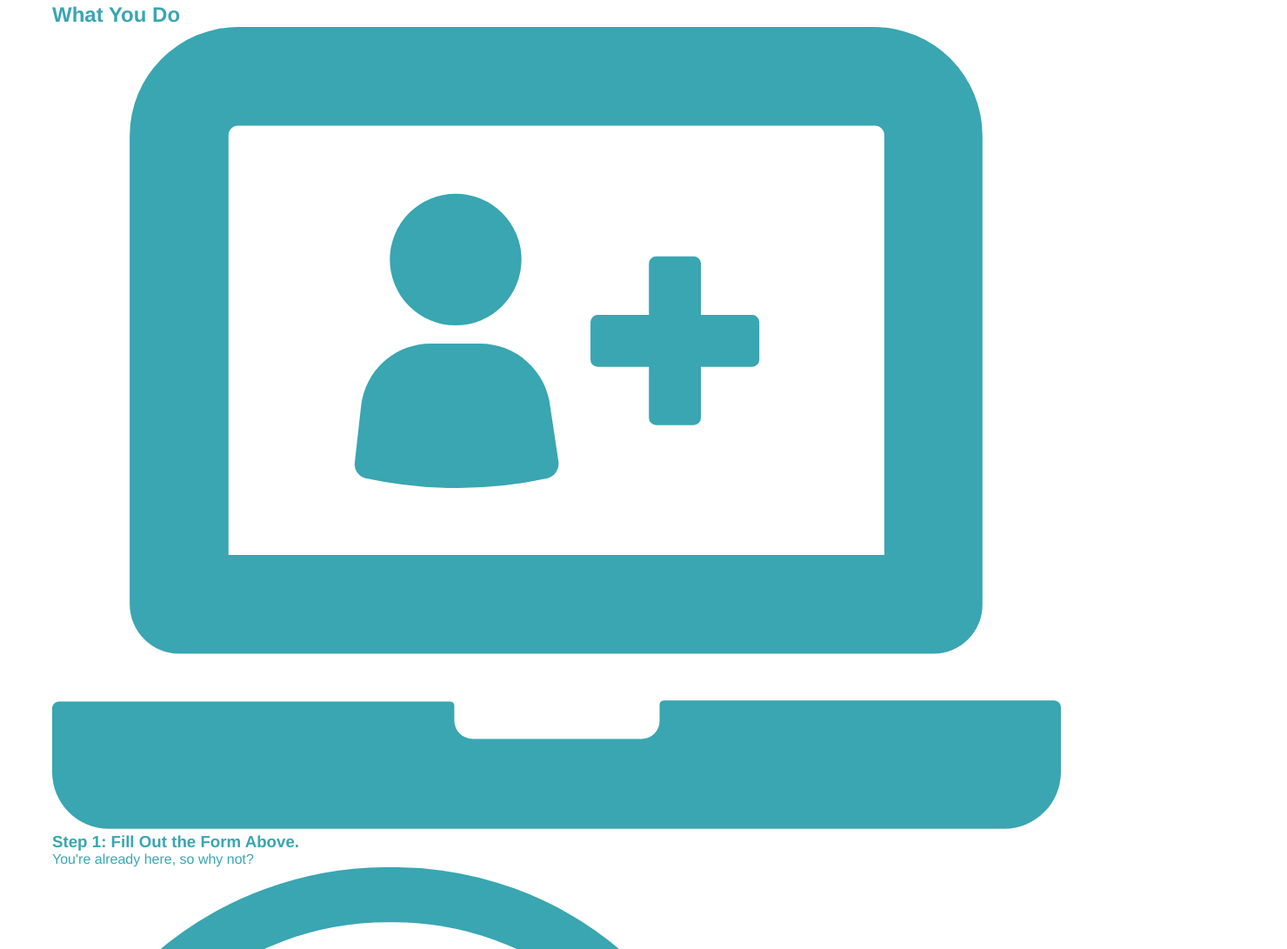
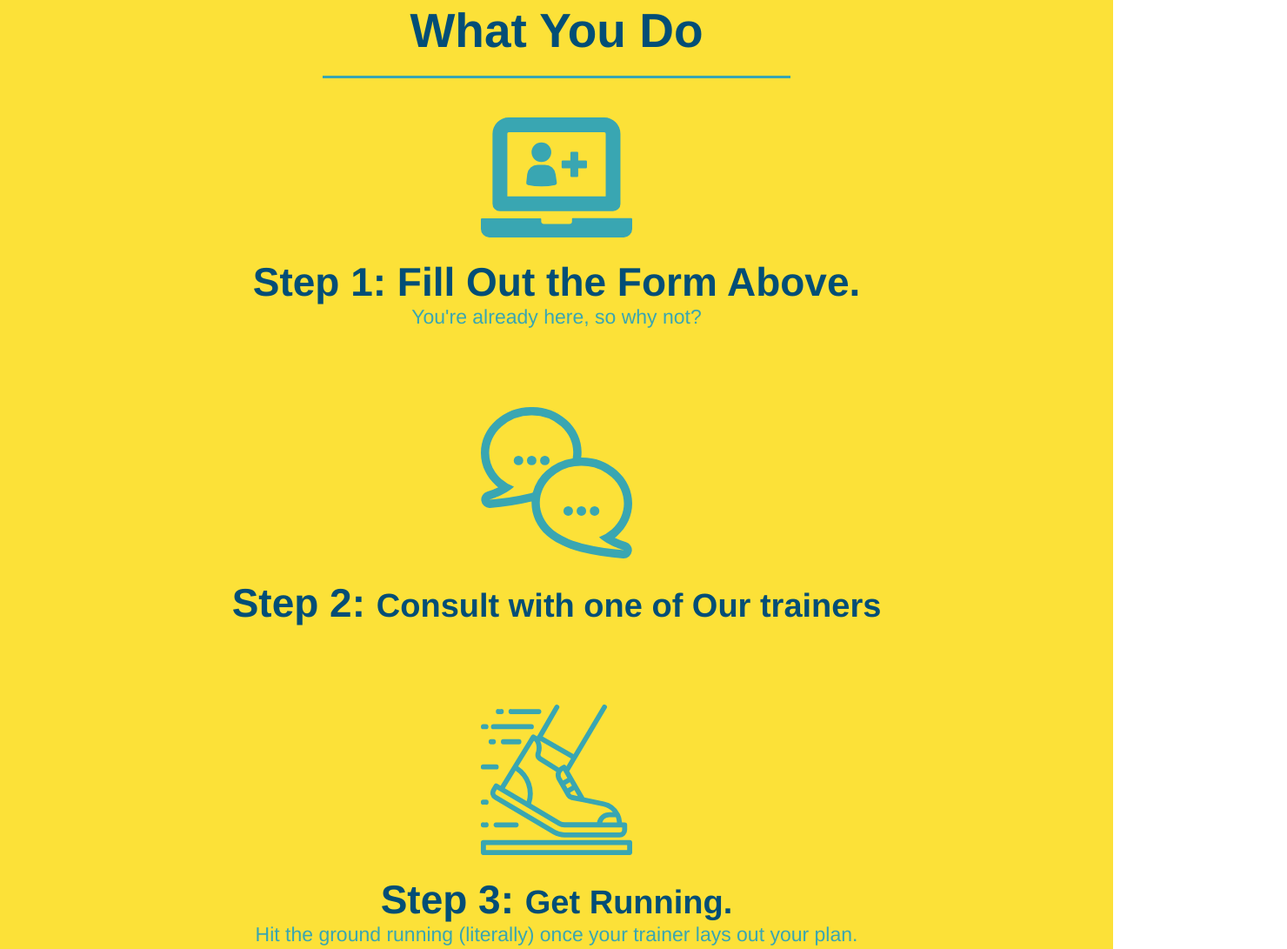
Before and after one commit to uwlryoung/run-buddy, a plain HTML site: page index.html in a window 1280 px wide. Shown: the part 1237-2328 px from the top of the page at 87% size, 1480 px wide, since content can reach past the window. Drawn offline with Linux system fonts and the light colour scheme.

Commit message:
style what you do section

```diff
--- a/assets/css/style.css
+++ b/assets/css/style.css
@@ -102,16 +102,6 @@ header nav ul li a {
   text-align: center;
 }
 
-.intro h2 {
-  font-size: 55px;
-  color: #024e76;
-  margin-bottom: 35px;
-  padding: 0 100px 20px 100px;
-  border-bottom: 3px solid;
-  border-color: #fce138;
-  display: inline-block;
-}
-
 .intro p {
   line-height: 1.7;
   color: #39a6b2;
@@ -120,13 +110,60 @@ header nav ul li a {
   margin: 0 auto;
 }
 
+.steps {
+  text-align: center;
+  background: #fce138;
+}
 
+.steps div {
+  margin-bottom: 80px;
+}
+
+.steps img {
+  width: 15%;
+  margin: 10px 0;
+}
+
+.steps h3 {
+  color: #024e76;
+  font-size: 46px;
+  margin-top: 10px;
+}
+
+.steps p {
+  color: #39a6b2;
+  font-size: 23px;
+}
+
+.steps span {
+  font-size: 38px;
+}
+
+.section-title {
+  font-size: 55px;
+  color: #024e76;
+  margin-bottom: 35px;
+  padding: 0 100px 20px 100px;
+  display: inline-block;
+  border-bottom: 3px solid;
+}
+
+.primary-border {
+  border-color: #fce138;
+}
+
+.secondary-border {
+  border-color: #39a6b2;
+}
 
 footer {
   background: #fce138;
   width: 100%;
   padding: 40px 35px;
-
+  margin-bottom: 35px;
+  padding: 0 100px 20px 100px;
+  border-bottom: 3px solid;
+  border-color: #39a6b2;
 }
 
 footer h2 {
--- a/index.html
+++ b/index.html
@@ -71,15 +71,15 @@
 
         <!-- "What We Do" section-->
         <section id="what-we-do" class="intro">
-            <h2>What We Do</h2>
+            <h2 class="section-title primary-border">What We Do</h2>
             <p>
                 butcher selfies chambray shabby chic gentrify readymade yr Echo Park XOXO Tumblr normcore Banksy direct trade Blue Bottle chillwave you probably haven't heard of them single-origin coffee Vice fanny pack fixie Odd Future Austin fingerstache pickled twee synth Wes Anderson Thundercats viral bitters flannel meggings narwhal Marfa Schlitz sustainable Intelligentsia umami deep v craft
             </p>
         </section>
 
        <!-- "What You Do" section -->
-       <section id="what-you-do">
-            <h2>What You Do</h2>
+       <section id="what-you-do" class="steps">
+            <h2 class="section-title secondary-border">What You Do</h2>
             <div>
                 <!-- insert this img element -->
                 <img src="./assets/images/step-1.svg" alt="" />
@@ -88,22 +88,18 @@
             </div>
             <div>
                 <img src="./assets/images/step-2.svg" alt="" />
-                <h3>Step 1: Fill Out the Form Above.</h3>
-                <p>You're already here, so why not?</p>
-            </div>
-            <div>
-                <h3>Step 2: Consult with one of Our Trainers</h3>
+                <h3>Step 2: <span>Consult with one of Our trainers</span></h3>
             </div>
             <div>
 
                 <img src="./assets/images/step-3.svg" alt="" />
-                <h3>Step 3: Get Running.</h3>
+                <h3>Step 3: <span>Get Running.</span></h3>
                 <p>Hit the ground running (literally) once your trainer lays out your plan.</p>
             </div>
 
             <div>
                 <img src="./assets/images/step-4.svg" alt="" />
-                <h3>Step 4: See Results.</h3>
+                <h3>Step 4: <span>See Results.</span></h3>
                 <p>Bi-weekly checkins with your trainer will keep you focused</p>
             </div>
 
```
